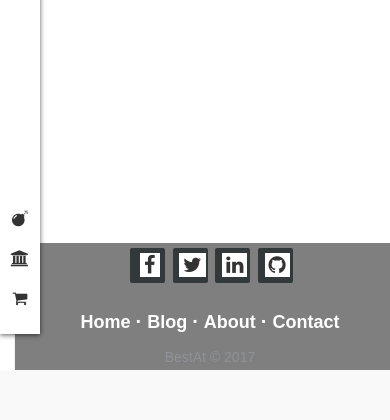
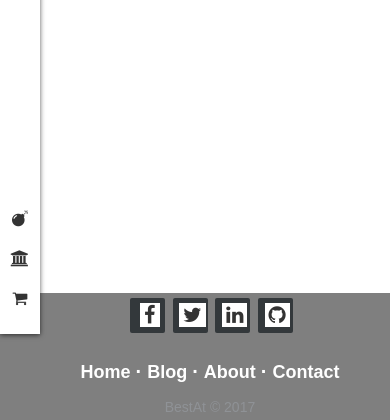
Before and after one commit to david-grey/BESTAT, a Django app: template src/bestat/templates/map.html in a window 390 px wide. Shown: the part 510-930 px from the top of the page. Before the commit the page ends 880 px from the top, so only its background shows below. Run offline with Django 3.2, Linux system fonts and the light colour scheme; the template is opened without the code that fills it, so the values that code supplies are empty; some libraries are stand-ins or nearby versions.

Commit message:
liuzq:fix footer

```diff
--- a/src/bestat/templates/base.html
+++ b/src/bestat/templates/base.html
@@ -125,8 +125,8 @@
 {% block footer %}
 
 
-
-    <div class="col-md-12" style="margin-top: 50px">
+        <div class="row" style="margin-top: 100px">
+            <div class="col-md-12">
                 <footer class="footer-distributed">
                     <div class="footer-right">
 
@@ -153,7 +153,7 @@
                     </div>
                 </footer>
             </div>
-
+        </div>
 
 
 
```
Lines whose indentation alone changed are shown as unchanged.
